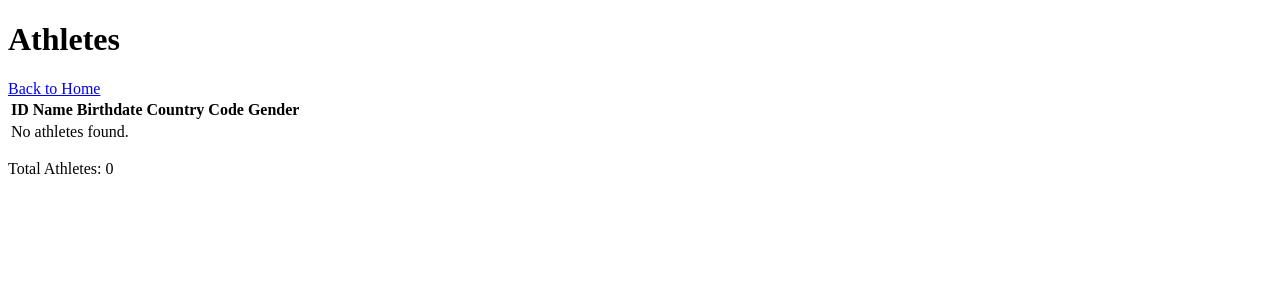
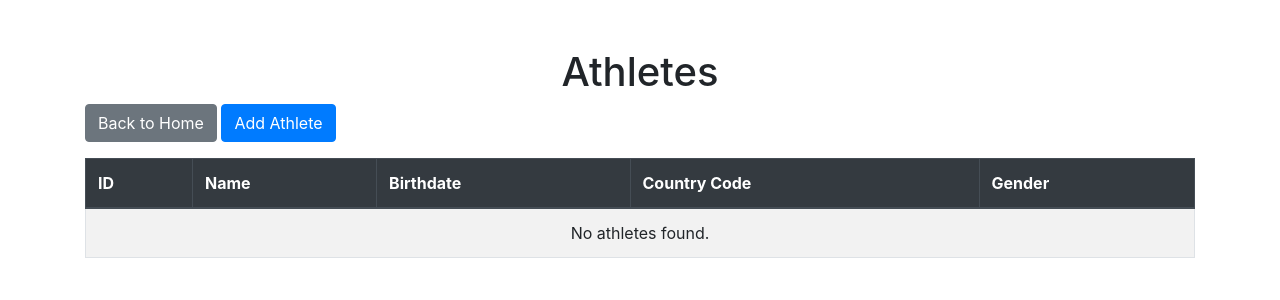
Before and after one commit to mdickson05/sql-olympics-server, a Flask app: template app/templates/athletes.html in a window 1280 px wide. Shown: the top 300 px of the page. Run offline with Flask 3, Linux system fonts and the light colour scheme; the template is opened without the code that fills it, so the values that code supplies are empty; some libraries are stand-ins or nearby versions.

Commit message:
FEAT: Added bootstrap styling to athletes page

```diff
--- a/app/templates/athletes.html
+++ b/app/templates/athletes.html
@@ -4,16 +4,17 @@
     <meta charset="UTF-8">
     <meta name="viewport" content="width=device-width, initial-scale=1.0">
     <title>Athletes</title>
+    <link href="https://stackpath.bootstrapcdn.com/bootstrap/4.5.2/css/bootstrap.min.css" rel="stylesheet">
 </head>
-
 <body>
-    <div>
-        <h1>Athletes</h1>
-        <div>
-            <a href="/">Back to Home</a>
+    <div class="container mt-5">
+        <h1 class="text-center">Athletes</h1>
+        <div class="mb-3">
+            <a href="/" class="btn btn-secondary">Back to Home</a>
+            <a href="{{ url_for('add_athlete') }}" class="btn btn-primary">Add Athlete</a>
         </div>
-        <table>
-            <thead>
+        <table class="table table-bordered table-striped mt-3">
+            <thead class="thead-dark">
                 <tr>
                     <th>ID</th>
                     <th>Name</th>
@@ -23,7 +24,6 @@
                 </tr>
             </thead>
             <tbody>
-                <!-- The app uses Jinja to avoid having to use JS... xD -->
                 {% if athletes %}
                     {% for athlete in athletes %}
                         <tr>
@@ -36,14 +36,16 @@
                     {% endfor %}
                 {% else %}
                     <tr>
-                        <td colspan="5">No athletes found.</td>
+                        <td colspan="5" class="text-center">No athletes found.</td>
                     </tr>
                 {% endif %}
             </tbody>
         </table>
-        <div>
-            <p>Total Athletes: {{ athletes | length }}</p>
-        </div>
     </div>
+
+    <!-- Optional: Bootstrap JS and dependencies -->
+    <script src="https://code.jquery.com/jquery-3.5.1.slim.min.js"></script>
+    <script src="https://cdn.jsdelivr.net/npm/@popperjs/core@2.9.2/dist/umd/popper.min.js"></script>
+    <script src="https://stackpath.bootstrapcdn.com/bootstrap/4.5.2/js/bootstrap.min.js"></script>
 </body>
 </html>
```
